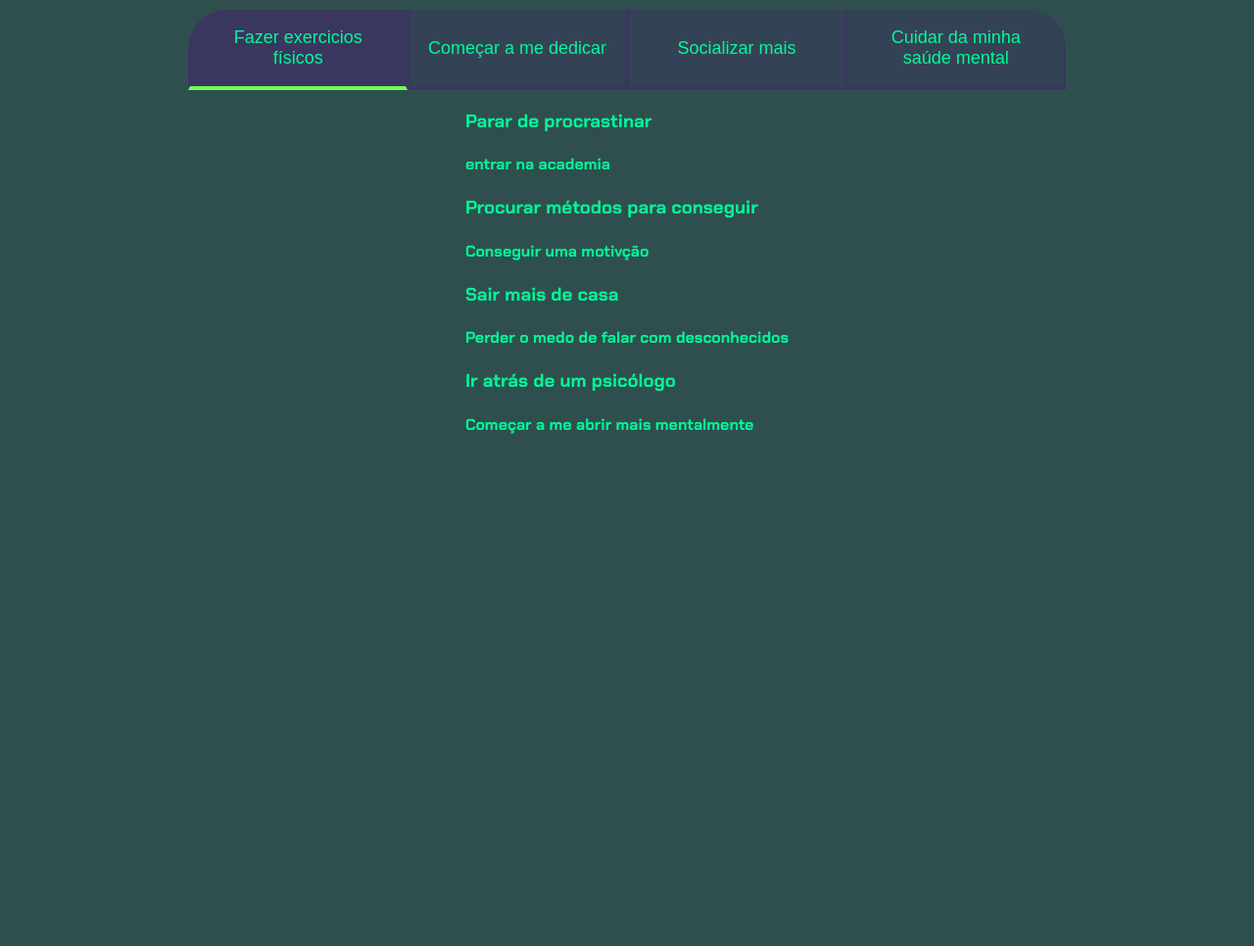
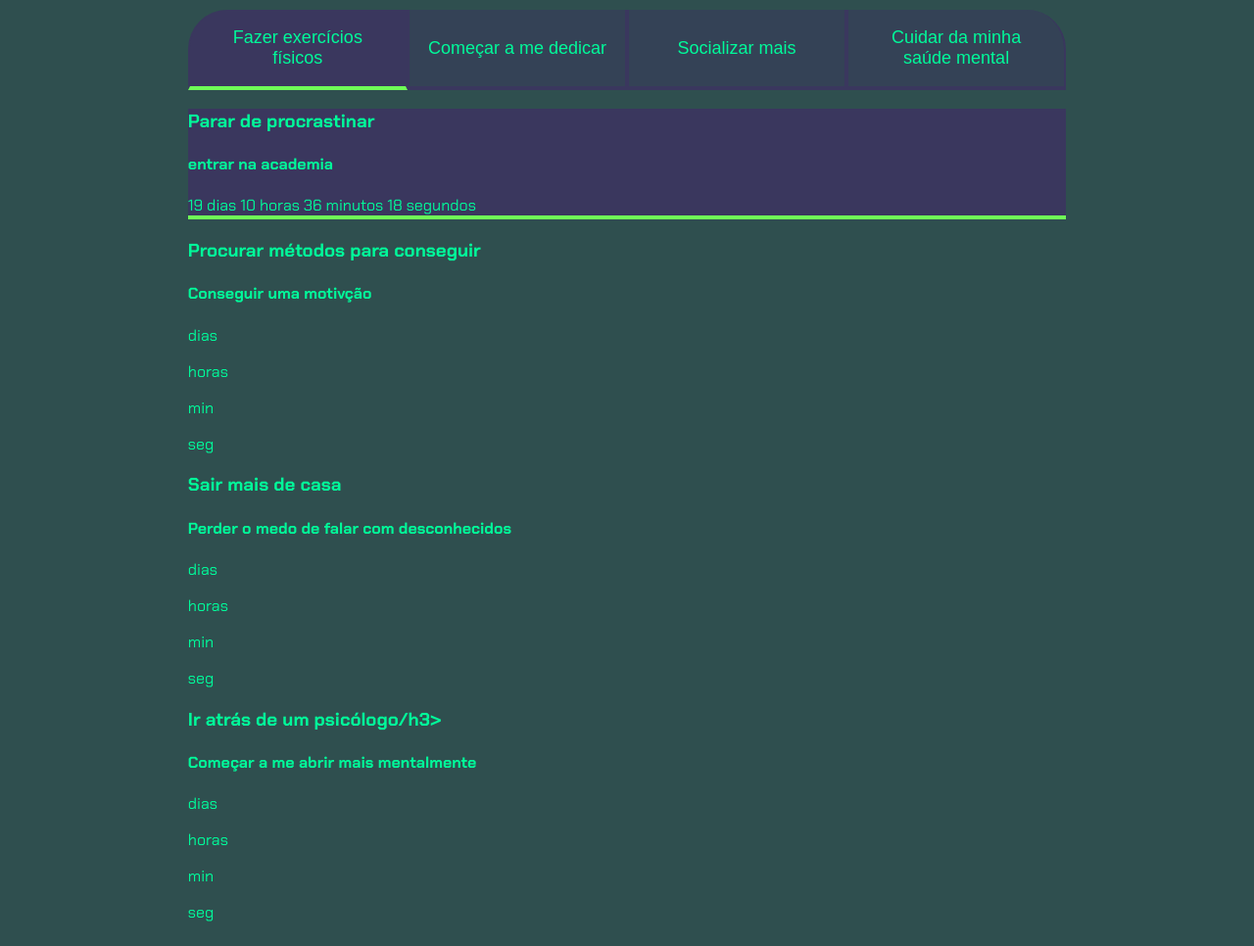
Before and after one commit to joaolopescruz/javascript-projetos-de-vida., a plain HTML site: page index.html in a window 1280 px wide. Shown: the part 93-1059 px from the top of the page at 98% size. Before the commit the page ends 800 px from the top, so only its background shows below. Drawn offline with Linux system fonts and the light colour scheme.

Commit message:
Update index.html

```diff
--- a/index.html
+++ b/index.html
@@ -10,34 +10,107 @@
 
 <body>
     <section class="conteudo-principal">
-        <h2 class="titulo-principal">Meus Objetivos do ano<span>_</span></h2>
+        <h2 class="titulo-principal">Meus objetivos do ano<span>_</span></h2>
+        <div class="conteudo">
             <div class="botoes">
-            <button class="botao ativo">Fazer exercicios físicos</button>
+                <button class="botao ativo">Fazer exercícios físicos</button>
                 <button class="botao">Começar a me dedicar</button>
                 <button class="botao">Socializar mais</button>
                 <button class="botao">Cuidar da minha saúde mental</button>
             </div>
             <div class="abas-textos">
-            <div class="aba-conteudo"></div>
+                <div class="aba-conteudo ativo">
                     <h3 class="aba-conteudo-titulo-principal">Parar de procrastinar</h3>
                     <h4 class="aba-conteudo-titulo-secundario">entrar na academia</h4>
-            <div class="abas-textos">
-                <div class="aba-conteudo"></div>
+                    <div class="contador">
+                        <div class="contador-digito">
+                            <p class="contador-digito-numero" id="dias0"></p>
+                            <p class="contador-digito-texto">dias</p>
+                        </div>
+                        <div class="contador-digito">
+                            <p class="contador-digito-numero" id="horas0"></p>
+                            <p class="contador-digito-texto">horas</p>
+                        </div>
+                        <div class="contador-digito">
+                            <p class="contador-digito-numero" id="min0"></p>
+                            <p class="contador-digito-texto">min</p>
+                        </div>
+                        <div class="contador-digito">
+                            <p class="contador-digito-numero" id="seg0"></p>
+                            <p class="contador-digito-texto">seg</p>
+                        </div>
+                    </div>
+                </div>
+                <div class="aba-conteudo">
                     <h3 class="aba-conteudo-titulo-principal">Procurar métodos para conseguir</h3>
                     <h4 class="aba-conteudo-titulo-secundario">Conseguir uma motivção</h4>
+                    <div class="contador">
+                        <div class="contador-digito">
+                            <p class="contador-digito-numero" id="dias1"></p>
+                            <p class="contador-digito-texto">dias</p>
                         </div>
-            <div class="abas-textos">
-                <div class="aba-conteudo"></div>
-                <h3 class="aba-conteudo-titulo-principal">Sair mais de casa<h3>
-                <h4 class="aba-conteudo-titulo-secundario">Perder o medo de falar com desconhecidos<h4>
+                        <div class="contador-digito">
+                            <p class="contador-digito-numero" id="horas1"></p>
+                            <p class="contador-digito-texto">horas</p>
                         </div>
-            <div class="abas-textos">
-                <div class="aba-conteudo"></div>
-                <h3 class="aba-conteudo-titulo-principal">Ir atrás de um psicólogo</h3>
+                        <div class="contador-digito">
+                            <p class="contador-digito-numero" id="min1"></p>
+                            <p class="contador-digito-texto">min</p>
+                        </div>
+                        <div class="contador-digito">
+                            <p class="contador-digito-numero" id="seg1"></p>
+                            <p class="contador-digito-texto">seg</p>
+                        </div>
+                    </div>
+                </div>
+                <div class="aba-conteudo">
+                    <h3 class="aba-conteudo-titulo-principal">Sair mais de casa</h3>
+                    <h4 class="aba-conteudo-titulo-secundario">Perder o medo de falar com desconhecidos</h4>
+                    <div class="contador">
+                        <div class="contador-digito">
+                            <p class="contador-digito-numero" id="dias2"></p>
+                            <p class="contador-digito-texto">dias</p>
+                        </div>
+                        <div class="contador-digito">
+                            <p class="contador-digito-numero" id="horas2"></p>
+                            <p class="contador-digito-texto">horas</p>
+                        </div>
+                        <div class="contador-digito">
+                            <p class="contador-digito-numero" id="min2"></p>
+                            <p class="contador-digito-texto">min</p>
+                        </div>
+                        <div class="contador-digito">
+                            <p class="contador-digito-numero" id="seg2"></p>
+                            <p class="contador-digito-texto">seg</p>
+                        </div>
+                    </div>
+                </div>
+                <div class="aba-conteudo">
+                    <h3 class="aba-conteudo-titulo-principal">Ir atrás de um psicólogo/h3>
                     <h4 class="aba-conteudo-titulo-secundario">Começar a me abrir mais mentalmente</h4>
+                    <div class="contador">
+                        <div class="contador-digito">
+                            <p class="contador-digito-numero" id="dias3"></p>
+                            <p class="contador-digito-texto">dias</p>
+                        </div>
+                        <div class="contador-digito">
+                            <p class="contador-digito-numero" id="horas3"></p>
+                            <p class="contador-digito-texto">horas</p>
+                        </div>
+                        <div class="contador-digito">
+                            <p class="contador-digito-numero" id="min3"></p>
+                            <p class="contador-digito-texto">min</p>
+                        </div>
+                        <div class="contador-digito">
+                            <p class="contador-digito-numero" id="seg3"></p>
+                            <p class="contador-digito-texto">seg</p>
+                        </div>
+                    </div>
+                </div>
             </div>
         </div>
     </section>
     <script src="main.js"></script>
 </body>
+
 </html>
```
Lines whose indentation alone changed are shown as unchanged.
